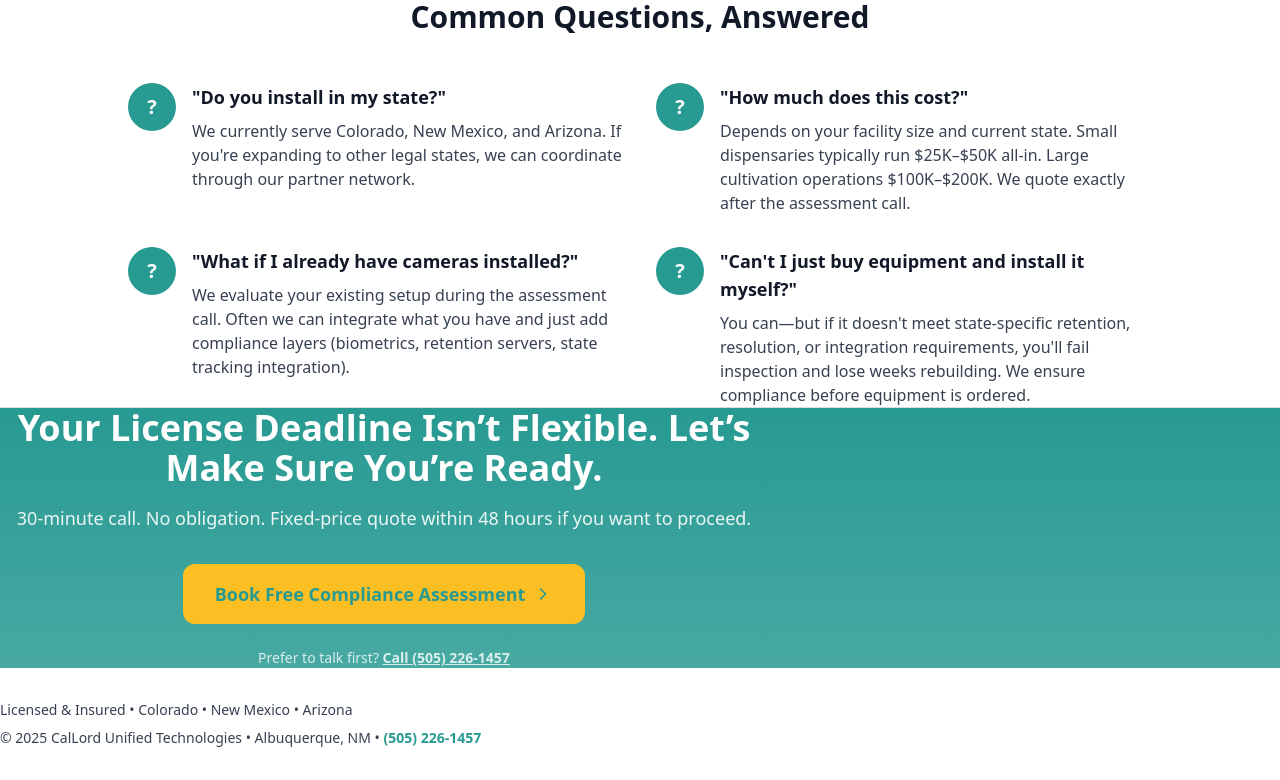
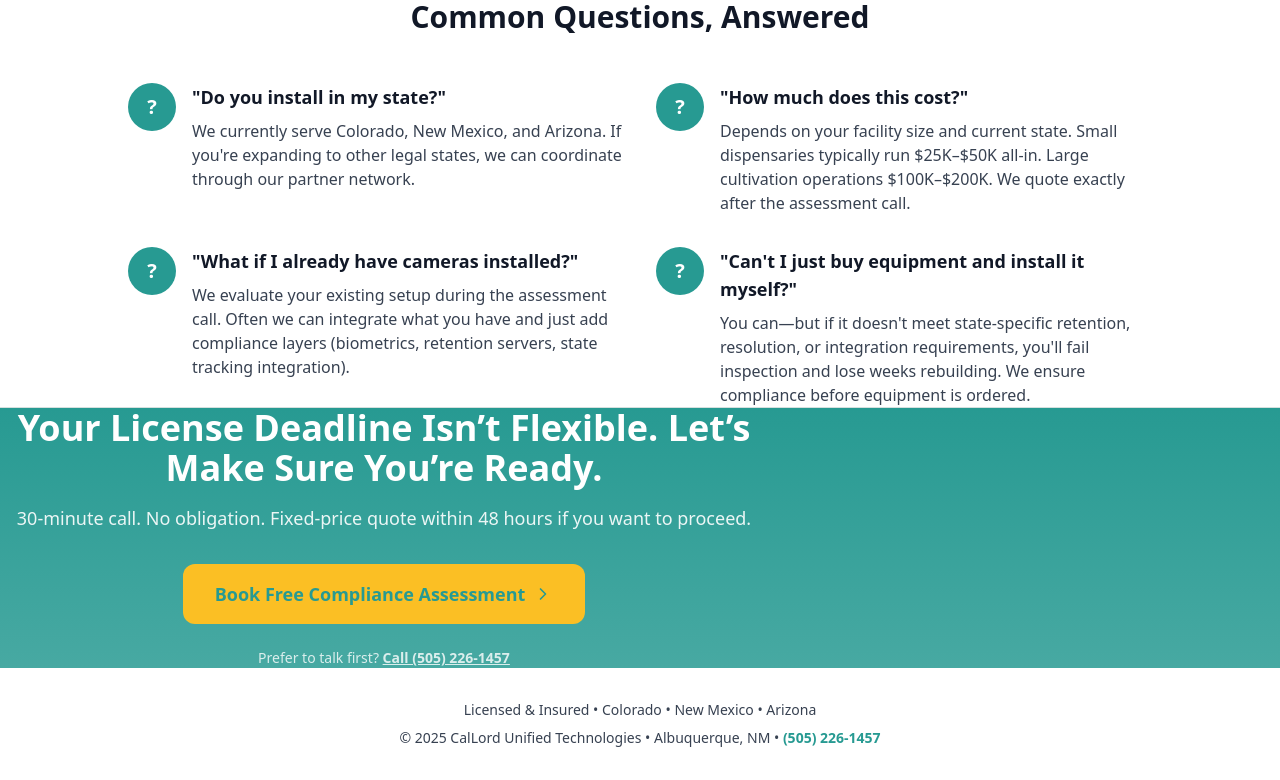
Before and after one commit to markl2305/cannabis-security, a Next.js app: page / in a window 1280 px wide. Shown: the part 2419-3199 px from the top of the page. Built offline with nearby package versions, Linux system fonts and the light colour scheme.

Commit message:
Update page.js

```diff
--- a/app/page.js
+++ b/app/page.js
@@ -383,14 +383,19 @@ export default function HomePage() {
 
      {/* Footer */}
 <footer className="bg-white">
-        <div className="container-custom py-8 text-sm text-gray-700">
-          <div className="mb-2">Licensed &amp; Insured • Colorado • New Mexico • Arizona</div>
+  <div className="container-custom max-w-5xl mx-auto py-8 text-sm text-gray-700 text-center">
+    <div className="mb-2">
+      Licensed &amp; Insured • Colorado • New Mexico • Arizona
+    </div>
+    <div>
       © {new Date().getFullYear()} CalLord Unified Technologies • Albuquerque, NM •{" "}
       <a href="tel:+15052261457" className="text-brand-teal font-semibold">
         (505) 226-1457
       </a>
     </div>
+  </div>
 </footer>
+
     </main>
   );
 }
```
Lines whose indentation alone changed are shown as unchanged.
